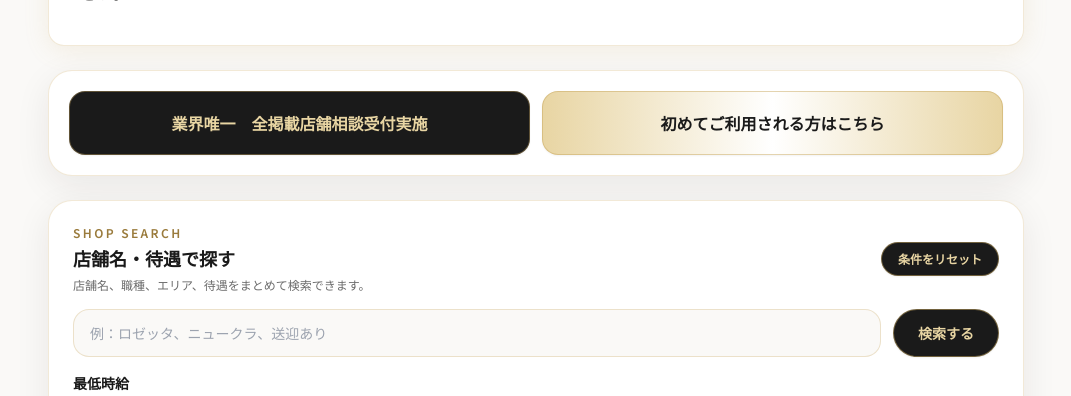
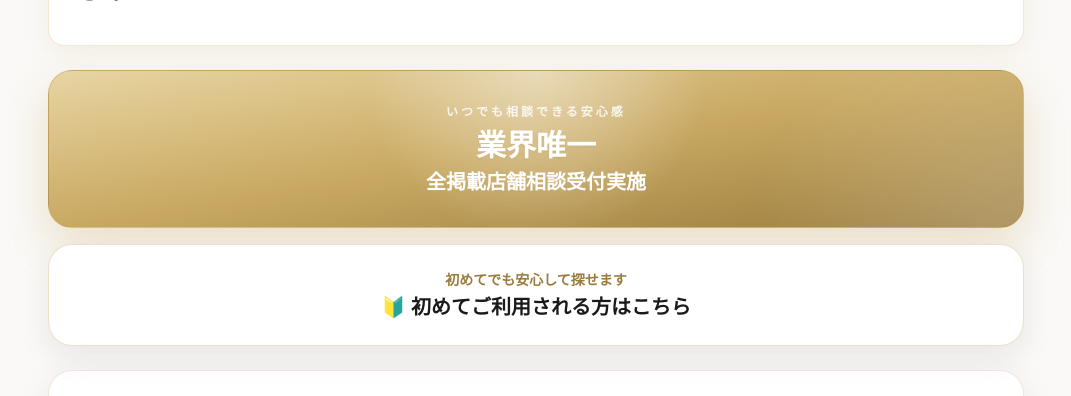
Before and after one commit to white-night-job/white-night-job, a Next.js app: page / in a window 1280 px wide. Shown: the part 327-723 px from the top of the page, without its empty margins (104-1175 px from the left). Built offline with nearby package versions, Linux system fonts and the light colour scheme; no server answers.

Commit message:
トップページ修正

```diff
--- a/src/app/globals.css
+++ b/src/app/globals.css
@@ -31,4 +31,24 @@
   .shadow-gold {
     box-shadow: 0 4px 24px rgba(201, 169, 98, 0.15);
   }
+
+  .animate-fade-up {
+    animation: fade-up 0.7s ease-out both;
+  }
+
+  .animation-delay-150 {
+    animation-delay: 150ms;
+  }
 }
+
+@keyframes fade-up {
+  from {
+    opacity: 0;
+    transform: translateY(12px);
+  }
+
+  to {
+    opacity: 1;
+    transform: translateY(0);
+  }
+}
--- a/src/app/page.tsx
+++ b/src/app/page.tsx
@@ -35,21 +35,34 @@ export default async function HomePage({ searchParams }: HomePageProps) {
       <Hero />
 
       <div className="mt-6 space-y-6">
-        <section className="grid gap-3 rounded-3xl border border-gold/25 bg-white p-4 shadow-[0_10px_35px_rgba(33,29,24,0.08)] sm:grid-cols-2 sm:p-5">
+        <section className="space-y-4">
           <Link
             href="#first-time-guide"
-            className="group flex min-h-16 items-center justify-center rounded-2xl border border-gold/40 bg-charcoal px-5 py-4 text-center text-sm font-semibold leading-relaxed text-gold-light shadow-sm transition-all duration-300 hover:-translate-y-0.5 hover:border-gold hover:bg-black hover:shadow-gold sm:text-base"
+            className="animate-fade-up group relative block overflow-hidden rounded-3xl border border-gold/50 bg-gradient-to-br from-gold-light via-gold to-gold-dark px-5 py-6 text-center shadow-[0_18px_45px_rgba(201,169,98,0.32)] transition-all duration-300 hover:-translate-y-1 hover:shadow-[0_24px_60px_rgba(201,169,98,0.42)] sm:px-8 sm:py-8"
           >
-            <span className="transition-transform duration-300 group-hover:scale-[1.02]">
-              業界唯一　全掲載店舗相談受付実施
+            <span
+              className="absolute inset-0 bg-[radial-gradient(circle_at_top,rgba(255,255,255,0.55),transparent_34%),radial-gradient(circle_at_bottom_right,rgba(255,255,255,0.28),transparent_28%)] opacity-80"
+              aria-hidden
+            />
+            <span className="relative block text-xs font-semibold tracking-[0.25em] text-white/85">
+              いつでも相談できる安心感
+            </span>
+            <span className="relative mt-2 block font-serif text-2xl font-bold leading-tight text-white drop-shadow-sm sm:text-3xl">
+              業界唯一
+            </span>
+            <span className="relative mt-1 block text-base font-bold leading-relaxed text-white sm:text-xl">
+              全掲載店舗相談受付実施
             </span>
           </Link>
           <Link
             href="#first-time-guide"
-            className="group flex min-h-16 items-center justify-center rounded-2xl border border-gold/50 bg-gradient-to-r from-gold-light via-white to-gold-light px-5 py-4 text-center text-sm font-semibold leading-relaxed text-charcoal shadow-sm transition-all duration-300 hover:-translate-y-0.5 hover:border-gold hover:shadow-gold sm:text-base"
+            className="animate-fade-up animation-delay-150 group block rounded-3xl border border-gold/35 bg-white px-5 py-5 text-center shadow-[0_12px_32px_rgba(33,29,24,0.08)] transition-all duration-300 hover:-translate-y-1 hover:border-gold hover:bg-gold-light/15 hover:shadow-gold sm:px-8 sm:py-6"
           >
-            <span className="transition-transform duration-300 group-hover:scale-[1.02]">
-              初めてご利用される方はこちら
+            <span className="block text-sm font-semibold text-gold-dark">
+              初めてでも安心して探せます
+            </span>
+            <span className="mt-1 block font-serif text-lg font-semibold text-charcoal sm:text-xl">
+              🔰 初めてご利用される方はこちら
             </span>
           </Link>
         </section>
```
